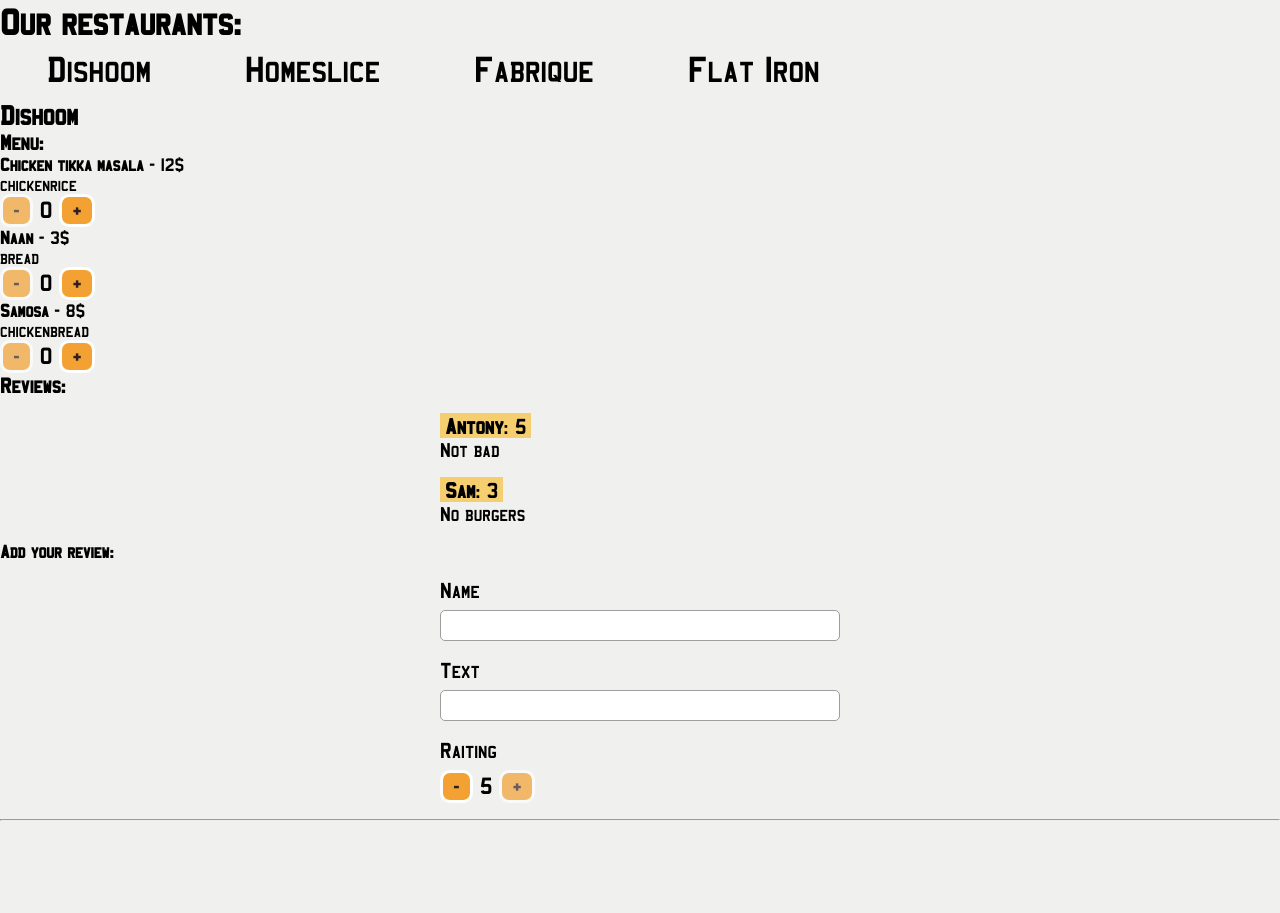
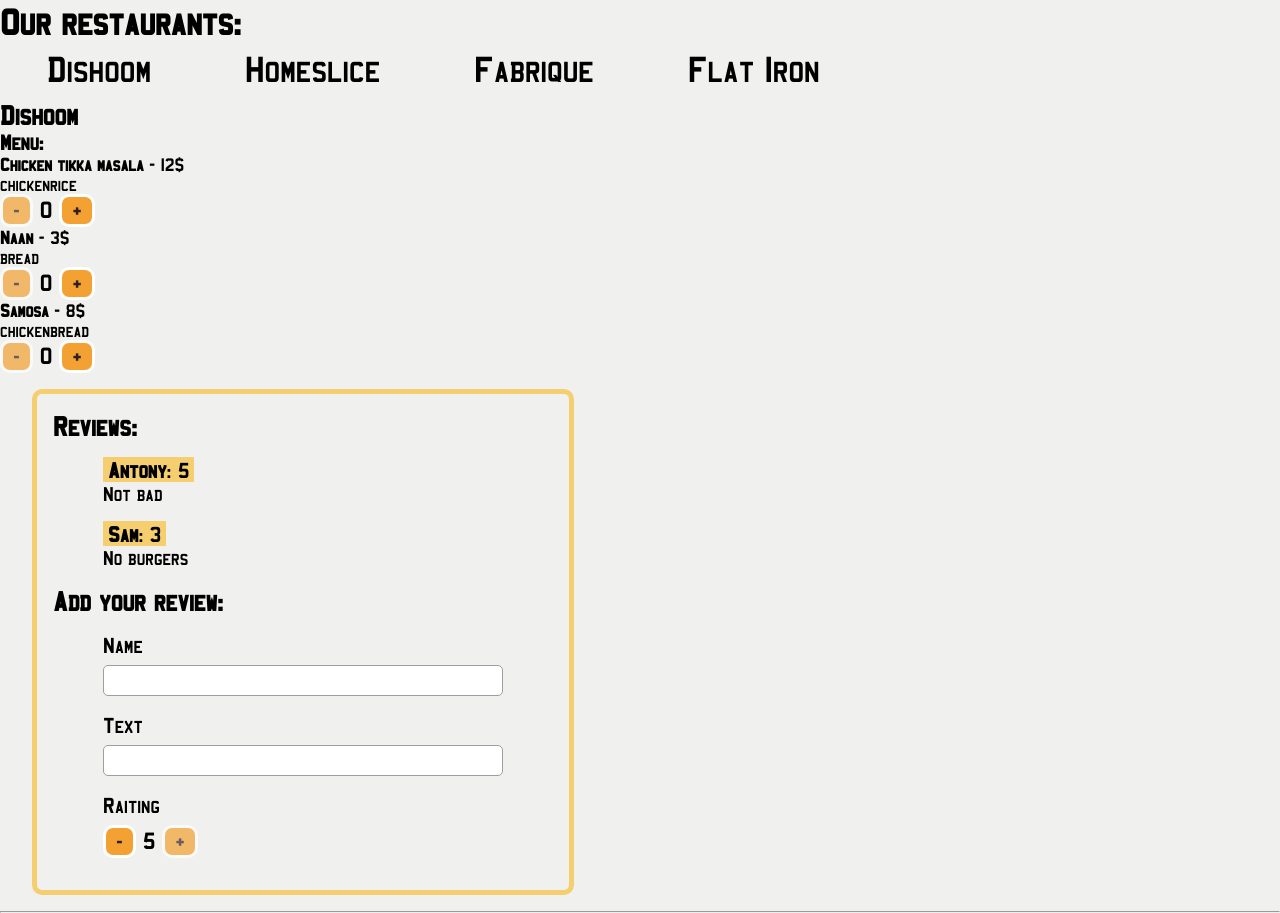
Before and after one commit to OKozmovskaia/thuis_eten, a React (Vite) app: page / in a window 1280 px wide. Both pictures are taken after a click on the button "Dishoom". Before the commit the page ends 821 px from the top, so only its background shows below. Built offline with nearby package versions, Linux system fonts and the light colour scheme.

Commit message:
Add style to Reviews

```diff
--- a/src/components/reviews/component.jsx
+++ b/src/components/reviews/component.jsx
@@ -1,10 +1,11 @@
 import { Review } from "../review/component";
 import { ReviewForm } from "../review-form/component";
+import styles from "./styles.module.css";
 
 export const Reviews = ({ reviews }) => {
   return (
-    <div>
-      <h3>Reviews:</h3>
+    <div className={styles.root}>
+      <h3 className={styles.title}>Reviews:</h3>
       <ul>
         {reviews.map((review) => (
           <li key={review.id}>
@@ -12,7 +13,7 @@
           </li>
         ))}
       </ul>
-      <h4>Add your review: </h4>
+      <h3 className={styles.title}>Add your review: </h3>
       <ReviewForm />
     </div>
   );
--- /dev/null
+++ b/src/components/reviews/styles.module.css
@@ -0,0 +1,15 @@
+.root {
+  border: solid 5px var(--yellow);
+  border-radius: 10px;
+  padding: 1em;
+  max-width: 500px;
+  margin: 1em 2em;
+}
+
+.root ul {
+  list-style-type: none;
+}
+
+.title {
+  font-size: 1.5em;
+}
```
